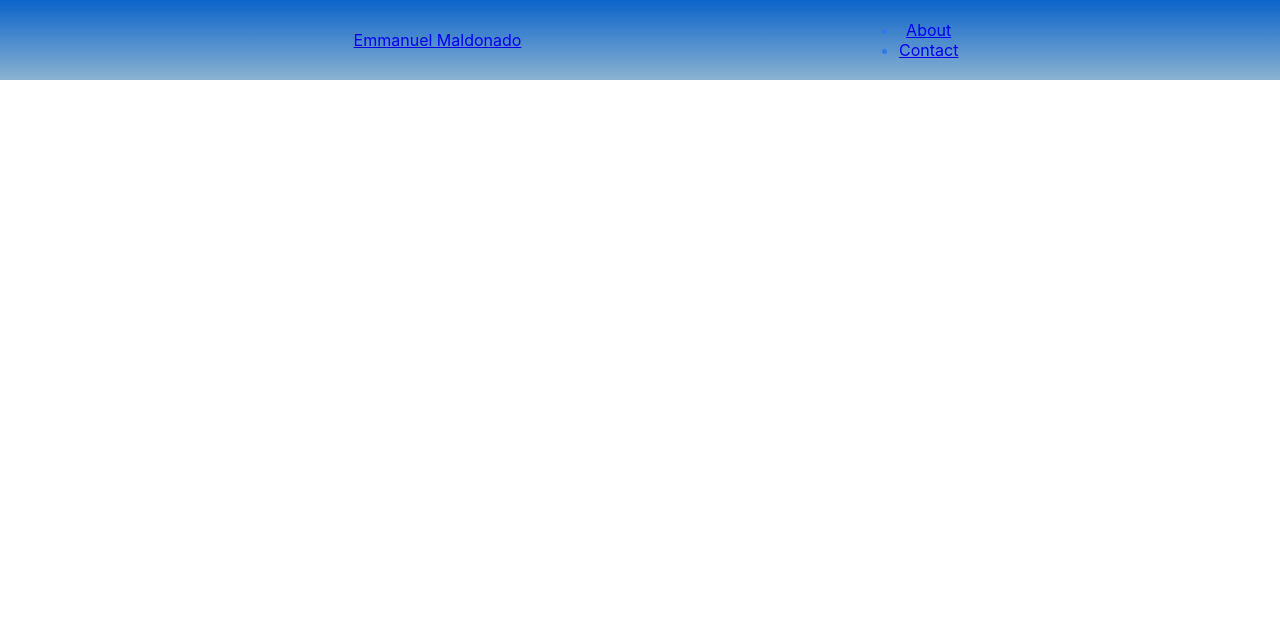
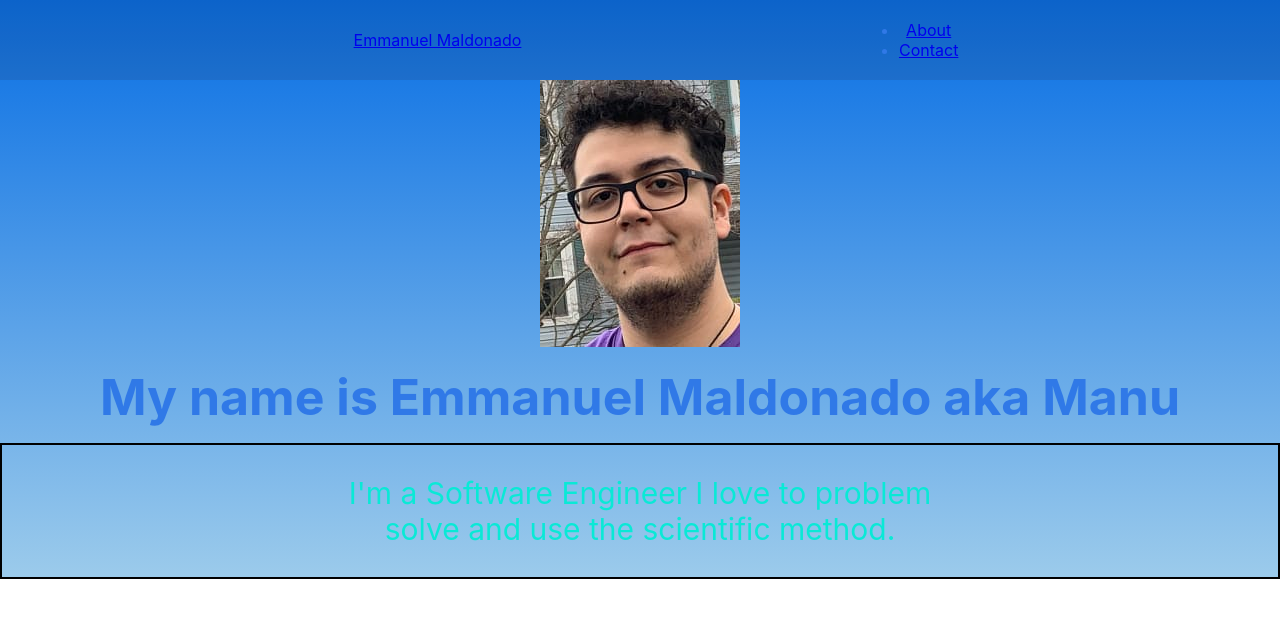
Before and after one commit to epsilonswisdom/portfolio-ready, a React (Create React App) app: page / in a window 1280 px wide. Shown: the top 618 px of the page. Built offline with nearby package versions, Linux system fonts and the light colour scheme.

Commit message:
Contact Page CSS

```diff
--- a/src/App.jsx
+++ b/src/App.jsx
@@ -8,13 +8,12 @@ import ContactPage from './pages/ContactPage';
 function App() {
   return (
     <div className="App">
-    <NavBar>
+    <NavBar />
       <Routes>
         <Route path='/' element={<HomePage />} />
         <Route path='about' element={<AboutPage />} />
         <Route path='contact' element={<ContactPage />} />
       </Routes>
-    </NavBar>
     </div>
   );
 }
--- a/src/pages/HomePage.jsx
+++ b/src/pages/HomePage.jsx
@@ -1,14 +1,14 @@
 import styles from "./HomePage.module.css"
 
-const HomePage = () => {
+function HomePage() {
   return(
   <>
-    <div className={styles.introImg}>
-      <img src="images/DND_Purple_1.jpg" alt="Manny" />
+    <div className={styles.homePage}>
+      <img src="./DND_Purple_1.jpg" alt="Manny" />
+      <h1> My name is Emmanuel Maldonado aka Manu</h1>
     </div>
-    <div>
-      <h1 className={styles.introHead}> My name is Emmanuel Maldonado aka Manu</h1>
-      <p className={styles.intro}> I'm a Software Engineer I love to problem solve and use the trial and error method.</p>
+    <div className={styles.bodyP}>
+      <p className={styles.intro}> I'm a Software Engineer I love to problem solve and use the scientific method.</p>
     </div>
   </>
   )
--- a/src/pages/HomePage.module.css
+++ b/src/pages/HomePage.module.css
@@ -1,7 +1,16 @@
+body {
+  background: linear-gradient(180deg, rgb(58, 114, 235));
 
+}
+.bodyP{
+  border: 2px solid black;
+  font-size: medium;
+  color: rgb(9, 233, 214);
+  text-align: center;
+}
 .introImg > img {
   border-radius: 15%;
-  border: 2px solid #8ecca9;
+  border: 2px solid #086831;
   max-height: 400px;
 }
 
```
Also changed, not shown: public/DND_Purple_1.jpg (renamed from public/images/DND_Purple_1.jpg), src/logo.svg (deleted).
